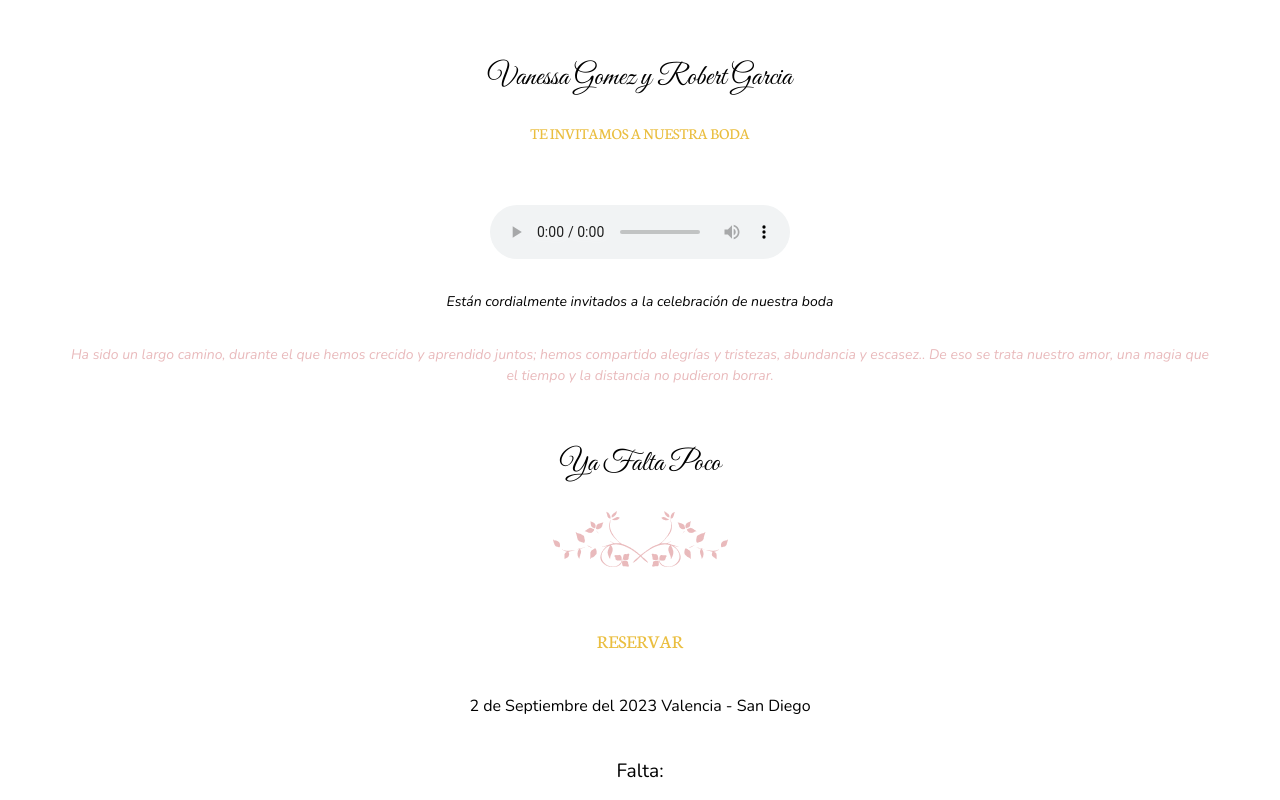
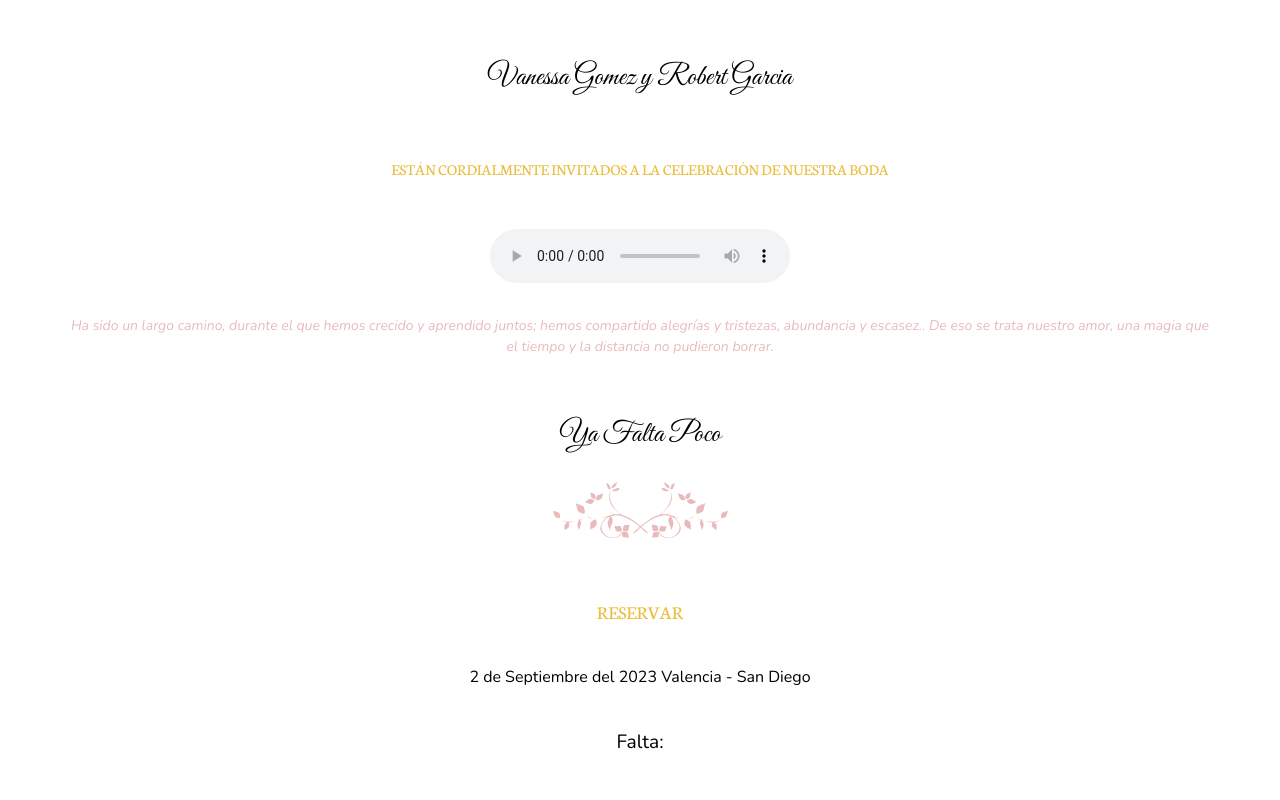
Before and after one commit to josesantanaweb/boda, a React (Vite) app: page / in a window 1280 px wide. Shown: the top 800 px of the page. Built offline with nearby package versions, Linux system fonts and the light colour scheme.

Commit message:
fix: cambio de posicion

```diff
--- a/src/pages/HomePage/index.tsx
+++ b/src/pages/HomePage/index.tsx
@@ -57,14 +57,13 @@ const HomePage = () => {
   return (
     <S.Home>
       <S.Names>Vanessa Gomez y Robert Garcia</S.Names>
-      <S.Invitation>Te Invitamos a nuestra Boda</S.Invitation>
+      <S.Invitation>
+        Están cordialmente invitados a la celebración de nuestra boda
+      </S.Invitation>
       <S.Cancion controls>
         <source src={cancion} type="audio/mpeg" />
         Your browser does not support the audio element.
       </S.Cancion>
-      <S.Message style={{color: '#000', marginBottom: '1rem'}}>
-        Están cordialmente invitados a la celebración de nuestra boda
-      </S.Message>
       <S.Message>
         Ha sido un largo camino, durante el que hemos crecido y aprendido
         juntos; hemos compartido alegrías y tristezas, abundancia y escasez.. De
--- a/src/pages/HomePage/styles.ts
+++ b/src/pages/HomePage/styles.ts
@@ -16,7 +16,7 @@ export const Names = styled.h3`
   font-family: "Great Vibes", cursive;
   color: #000000;
   text-align: center;
-  margin: 4rem 0 0;
+  margin: 4rem 0 4rem;
   font-weight: 400;
 `;
 
@@ -27,7 +27,8 @@ export const Invitation = styled.h3`
   color: #eabe3f;
   text-transform: uppercase;
   text-align: center;
-  margin: 2rem 0 4rem;
+  margin: 2rem 0 3rem;
+  line-height: 1.5;
   font-weight: 400;
 `;
 
```
